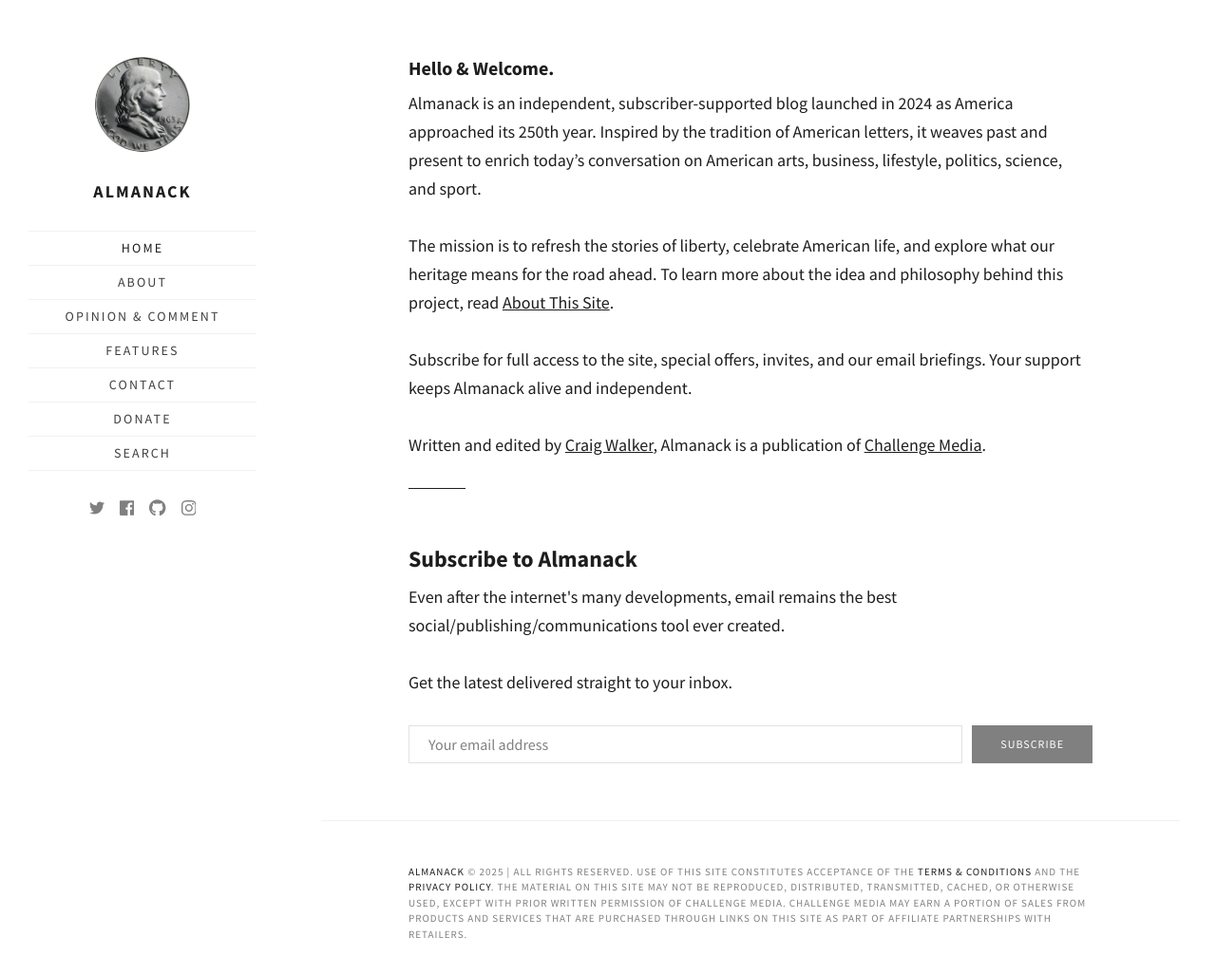
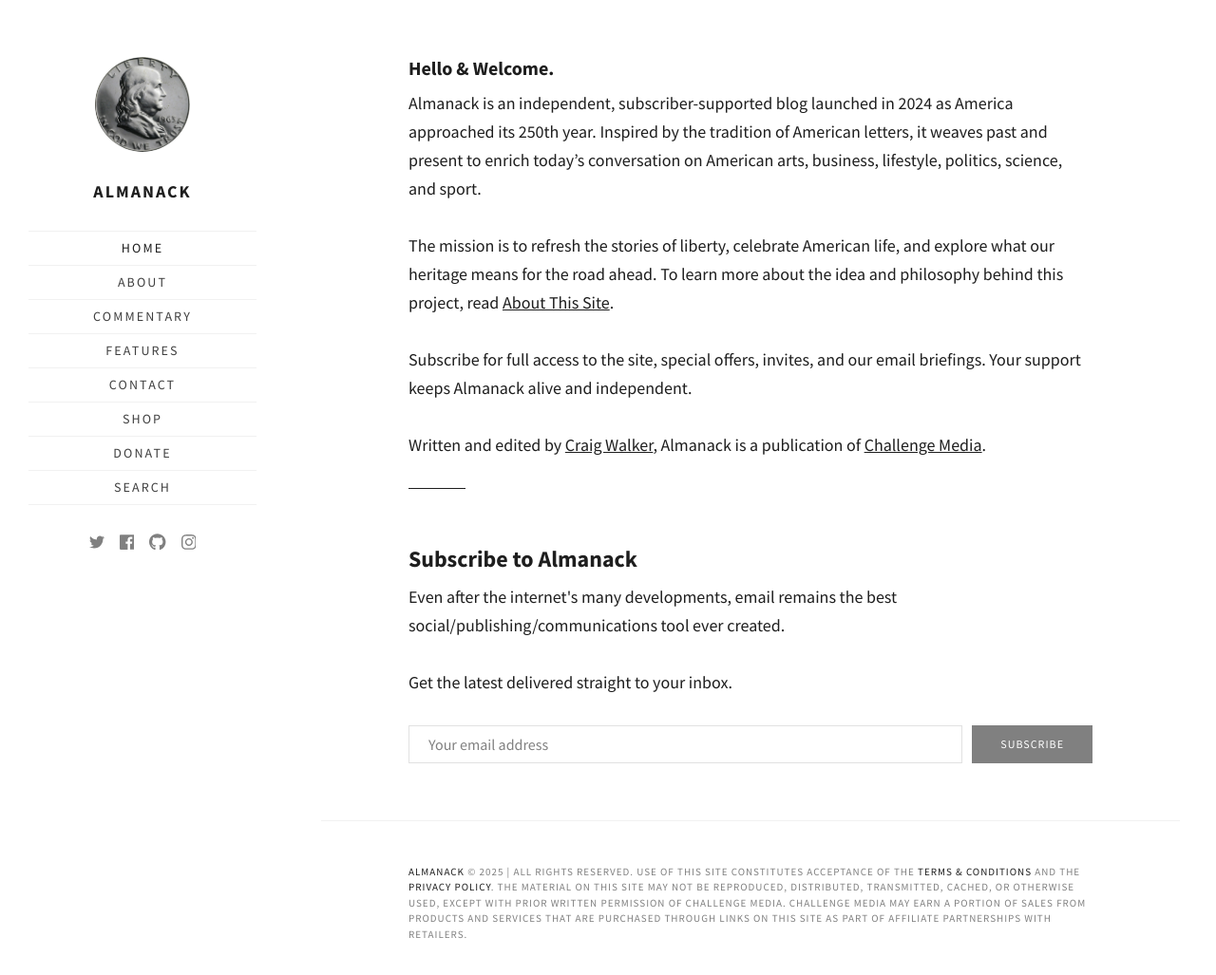
Before and after one commit to walkercraig/almanack, a Jekyll site: the page built from index.html, in a window 1280 px wide and 1052 px high. Shown: the top 1027 px of the window at 95% size. Built offline with Jekyll 4.4.1, drawn with Linux system fonts in a browser that asks for light colours; some web fonts are replaced; the list of posts is cut into pages by our own code.

Commit message:
Update _config.yml

```diff
--- a/_config.yml
+++ b/_config.yml
@@ -31,12 +31,14 @@
     url: /
   - text: About
     url: /about
-  - text: Opinion & Comment
+  - text: Commentary
     url: /tags/index.html#comment
   - text: Features
     url: /tags/index.html#features
   - text: Contact
     url: /contact
+  - text: Shop
+    url: https://www.bonfire.com/store/chicagojournal/
   - text: Donate
     url: /donate
   - text: Search
```
